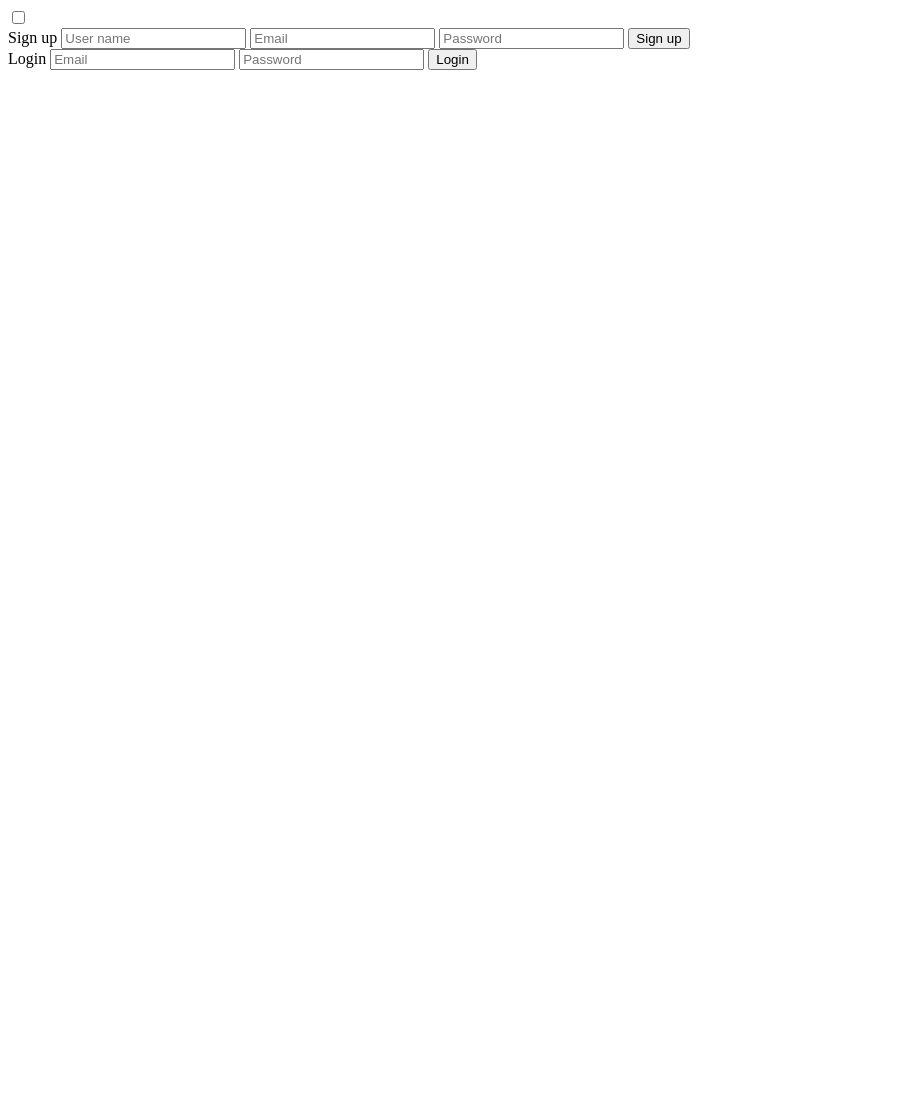
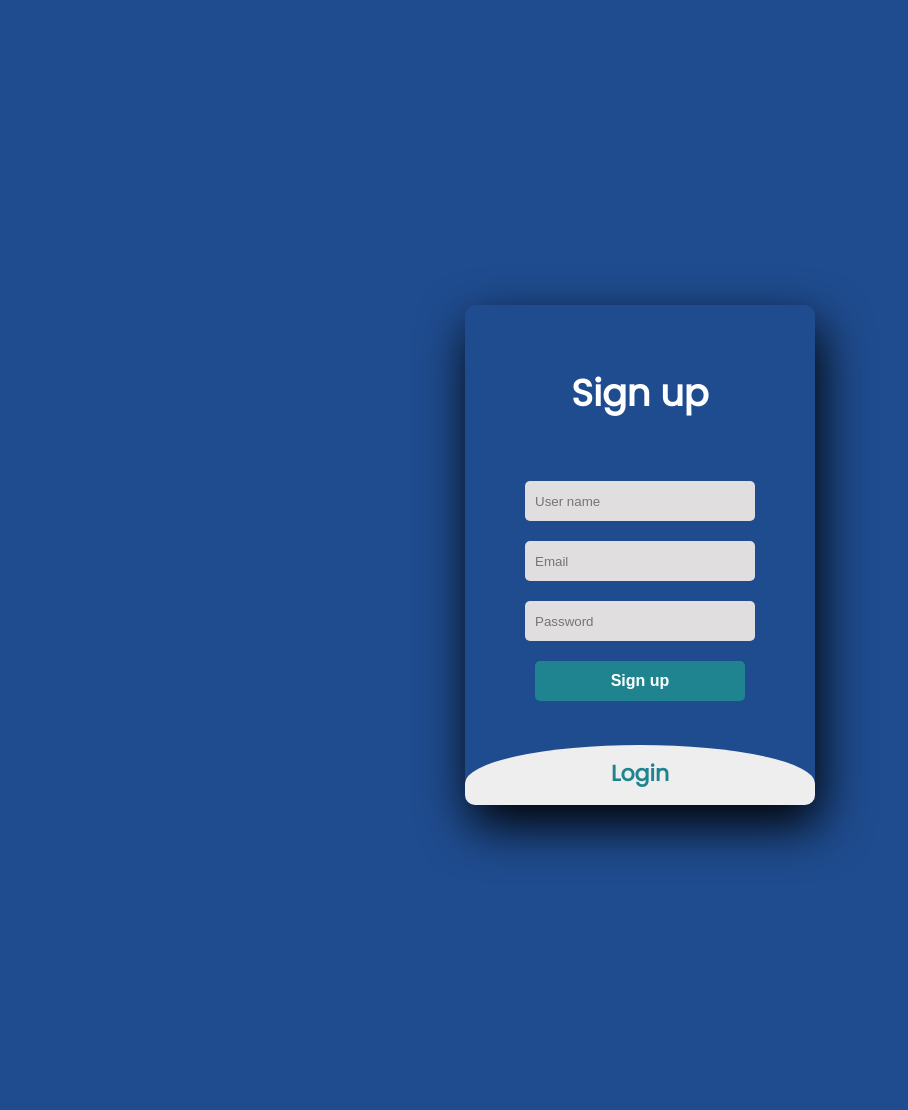
Before and after one commit to AhmadNourelddine/facebook, a PHP site: page /facebook/loginSignUp.html in a window 1280 px wide. Shown: the whole page, without its empty margins (0-908 px from the left). Run offline with PHP 8.4, Linux system fonts and the light colour scheme.

Commit message:
clean code

```diff
--- /dev/null
+++ b/css/loginSignUp.css
@@ -0,0 +1,101 @@
+body {
+  margin: 0;
+  padding: 0;
+  display: flex;
+  justify-content: center;
+  align-items: center;
+  min-height: 100vh;
+  font-family: 'Poppins', sans-serif;
+  background: #1f4c8f;
+}
+
+.main {
+  width: 350px;
+  height: 500px;
+  background: red;
+  overflow: hidden;
+  background: #1f4c8f;
+  border-radius: 10px;
+  box-shadow: 5px 20px 50px #000;
+}
+
+#chk {
+  display: none;
+}
+
+.signup {
+  position: relative;
+  width: 100%;
+  height: 100%;
+}
+
+label {
+  color: #fff;
+  font-size: 2.3em;
+  justify-content: center;
+  display: flex;
+  margin: 60px;
+  font-weight: bold;
+  cursor: pointer;
+  transition: .5s ease-in-out;
+}
+
+input {
+  width: 60%;
+  height: 20px;
+  background: #e0dede;
+  justify-content: center;
+  display: flex;
+  margin: 20px auto;
+  padding: 10px;
+  border: none;
+  outline: none;
+  border-radius: 5px;
+}
+
+button {
+  width: 60%;
+  height: 40px;
+  margin: 10px auto;
+  justify-content: center;
+  display: block;
+  color: #fff;
+  background: #1f848f;
+  font-size: 1em;
+  font-weight: bold;
+  margin-top: 20px;
+  outline: none;
+  border: none;
+  border-radius: 5px;
+  transition: .2s ease-in;
+  cursor: pointer;
+}
+
+button:hover {
+  background: #112b50;
+}
+
+.login {
+  height: 460px;
+  background: #eee;
+  border-radius: 60% / 10%;
+  transform: translateY(-180px);
+  transition: .8s ease-in-out;
+}
+
+.login label {
+  color: #1f848f;
+  transform: scale(.6);
+}
+
+#chk:checked~.login {
+  transform: translateY(-500px);
+}
+
+#chk:checked~.login label {
+  transform: scale(1);
+}
+
+#chk:checked~.signup label {
+  transform: scale(.6);
+}
```
Also changed, not shown: css/homePage.css (renamed from css/styles.css, +11 -3 lines).
